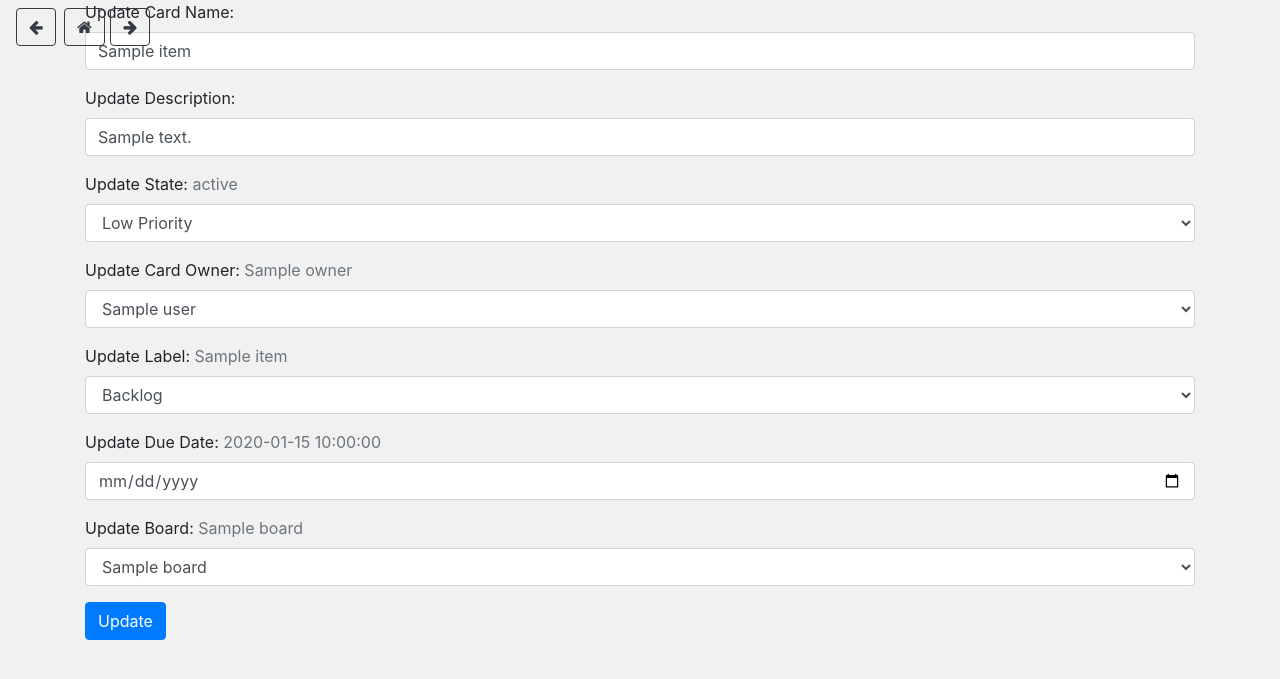
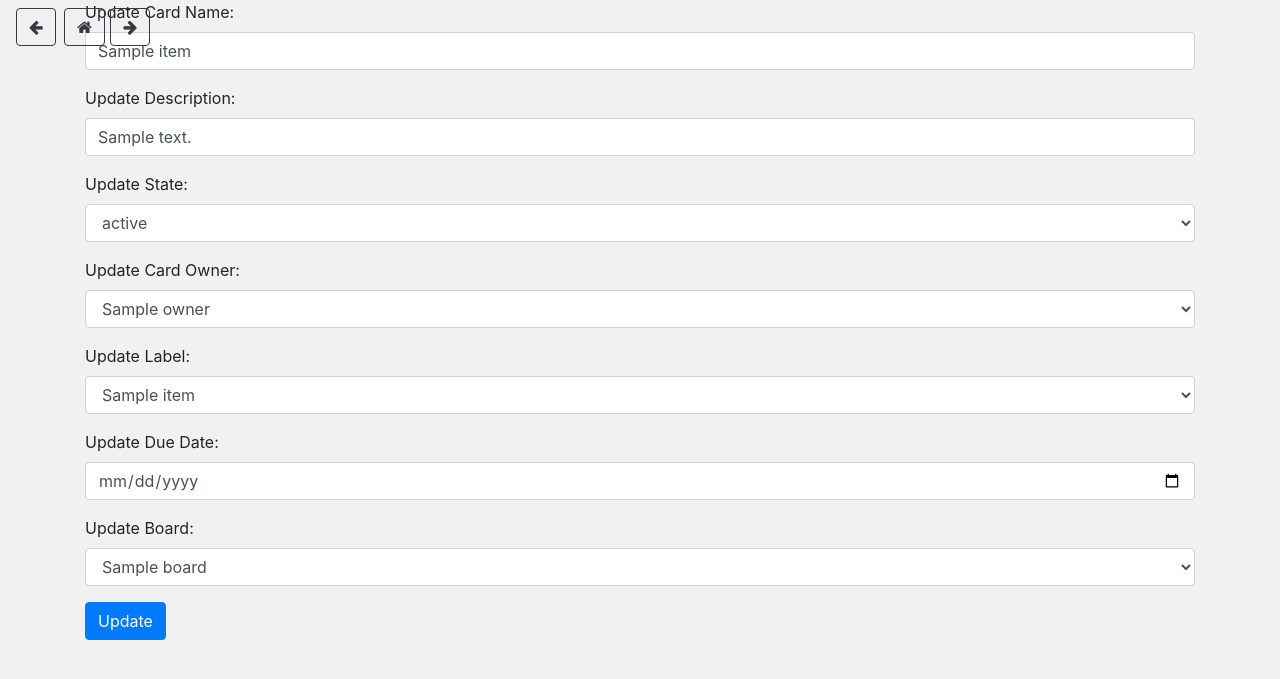
Before and after one commit to ByteMeDirk/WorkITApp, a Flask app: template templates/edit_card.html in a window 1280 px wide. Shown: the part 56-735 px from the top of the page. Run offline with Flask 2, Linux system fonts and the light colour scheme; the template is opened without the code that fills it: most values are stand-ins (such as "Sample title", 1, 10 or a date in 2020); some libraries are stand-ins or nearby versions.

Commit message:
Tweaking and Bug Fixing

```diff
--- a/templates/edit_card.html
+++ b/templates/edit_card.html
@@ -21,8 +21,9 @@
             </div>
 
             <div class="form-group">
-                <label for="state">Update State: <span class="text-muted">{{ item['state'] }}</span></label>
+                <label for="state">Update State:</label>
                 <select class="form-control" id="state" name="state">
+                    <option class="text-info">{{ item['state'] }}</option>
                     <option>Low Priority</option>
                     <option>Medium Priority</option>
                     <option>High Priority</option>
@@ -31,8 +32,9 @@
             </div>
 
             <div class="form-group">
-                <label for="owner">Update Card Owner: <span class="text-muted">{{ item['owner'] }}</span></label>
+                <label for="owner">Update Card Owner: </label>
                 <select class="form-control" id="owner" name="owner">
+                    <option class="text-info">{{ item['owner'] }}</option>
                     {% for user in users %}
                         <option>{{ user['name'] }}</option>
                     {% endfor %}
@@ -40,8 +42,9 @@
             </div>
 
             <div class="form-group">
-                <label for="label">Update Label: <span class="text-muted">{{ item['label'] }}</span></label>
+                <label for="label">Update Label:</label>
                 <select class="form-control" id="label" name="label">
+                    <option class="text-info">{{ item['label'] }}</option>
                     <option>Backlog</option>
                     <option>In Progress</option>
                     <option>In Review</option>
@@ -50,13 +53,15 @@
             </div>
 
             <div class="form-group">
-                <label for="due_date">Update Due Date: <span class="text-muted">{{ item['due_date'] }}</span></label>
-                <input type="date" name="due_date" min="1000-01-01" max="3000-12-31" class="form-control">
+                <label for="due_date">Update Due Date:</label>
+                <input type="date" name="due_date" min="1000-01-01" max="3000-12-31" class="form-control"
+                       value="{{ item['due_date'] }}">
             </div>
 
             <div class="form-group">
-                <label for="board">Update Board: <span class="text-muted">{{ item['board'] }}</span></label>
+                <label for="board">Update Board:</label>
                 <select class="form-control" id="board" name="board">
+                    <option class="text-info">{{ item['board'] }}</option>
                     {% for board in boards %}
                         <option>{{ board['name'] }}</option>
                     {% endfor %}
```
Also changed, not shown: scripts.py (+4 -4 lines), database.db.
